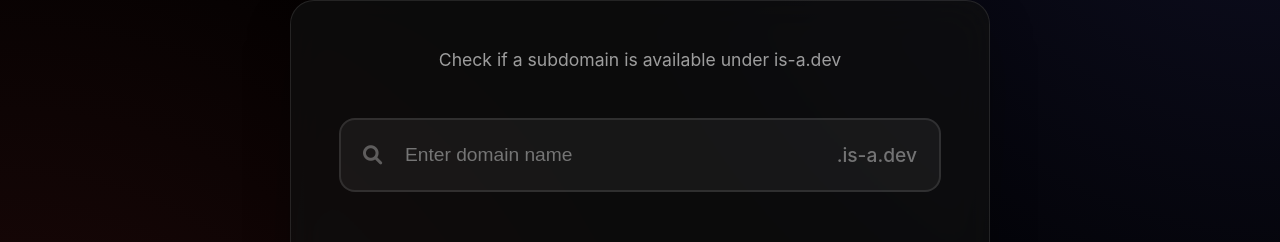
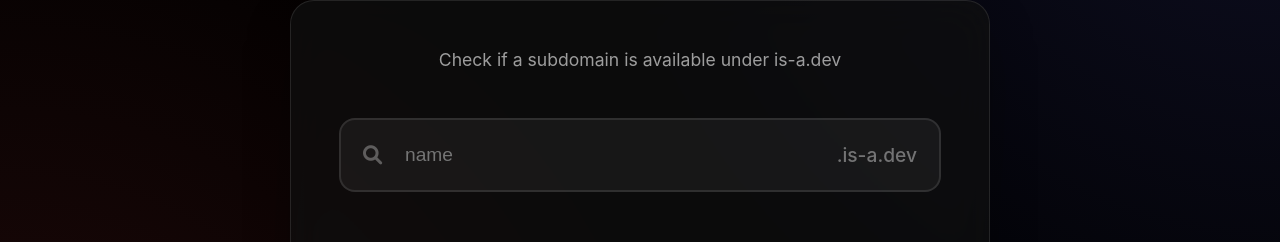
Before and after one commit to EducatedSuddenBucket/check, a plain HTML site: page index.html in a window 1280 px wide. Shown: the part 232-474 px from the top of the page. Drawn offline with Linux system fonts and the light colour scheme.

Commit message:
Update index.html

```diff
--- a/index.html
+++ b/index.html
@@ -234,7 +234,7 @@
         <input type="text"
                class="domain-input"
                id="domain"
-               placeholder="Enter domain name"
+               placeholder="name"
                oninput="validateInput(event); checkDomain();">
         <i class="fas fa-search input-icon"></i>
         <span class="domain-suffix">.is-a.dev</span>
```
